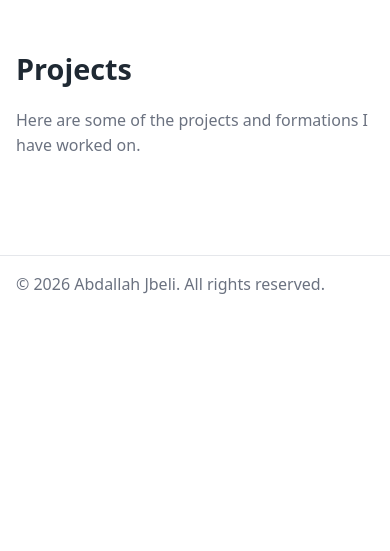
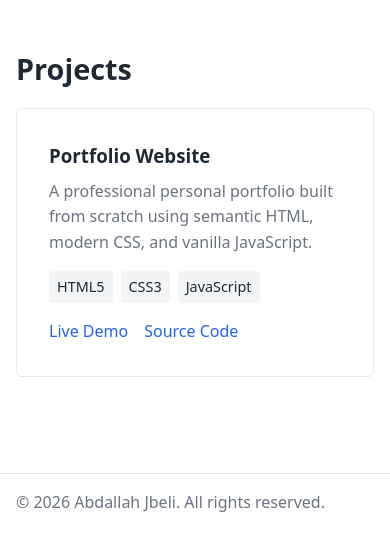
Before and after one commit to AbdallahJbeli/portfolio, a plain HTML site: page projects.html in a window 390 px wide. Shown: the part 107-658 px from the top of the page. Drawn offline with Linux system fonts and the light colour scheme.

Commit message:
feat: add project section with responsive grid layout and project cards

```diff
--- a/css/style.css
+++ b/css/style.css
@@ -105,6 +105,45 @@ footer {
     border-bottom: 2px solid  var(--color-accent);
 }
 
+/* PROJECTS */
+.projects-grid {
+    display: grid;
+    gap: var(--space-lg);
+}
+
+.project-card {
+    border: 1px solid #e5e7eb;
+    padding: var(--space-lg);
+    border-radius: 6px;
+}
+
+.project-card h3 {
+    margin-bottom: var(--space-sm);
+}
+
+.project-tech {
+  display: flex;
+  gap: var(--space-sm);
+  margin: var(--space-md) 0;
+  font-size: 0.9rem;
+}
+
+.project-tech li {
+  background: #f3f4f6;
+  padding: 0.25rem 0.5rem;
+  border-radius: 4px;
+}
+
+.project-links {
+  display: flex;
+  gap: var(--space-md);
+}
+
+.project-links a {
+  color: var(--color-accent);
+  font-weight: 500;
+}
+
 @media (min-width: 768px) {
     h1 {
         font-size: 1.6rem;
@@ -117,4 +156,8 @@ footer {
     nav ul {
         gap: 2rem;
     }
+
+    .projects-grid {
+        grid-template-columns: repeat(2, 1fr);
+    }
 }
--- a/projects.html
+++ b/projects.html
@@ -23,8 +23,26 @@
     <main class="container">
         <section id="projects">
             <h2>Projects</h2>
-            <p>
-                Here are some of the projects and formations I have worked on.            </p>
+            <div class="projects-grid">
+                <article class="project-card">
+                    <h3>Portfolio Website</h3>
+                    <p>
+                        A professional personal portfolio built from scratch using semantic
+                        HTML, modern CSS, and vanilla JavaScript.
+                    </p>
+
+                    <ul class="project-tech">
+                        <li>HTML5</li>
+                        <li>CSS3</li>
+                        <li>JavaScript</li>
+                    </ul>
+
+                    <div class="project-links">
+                        <a href="https://abdallahjbeli.github.io/portfolio/" target="_blank">Live Demo</a>
+                        <a href="https://github.com/AbdallahJbeli/portfolio" target="_blank">Source Code</a>
+                    </div>
+                </article>
+            </div>
         </section>
     </main>
 
```
